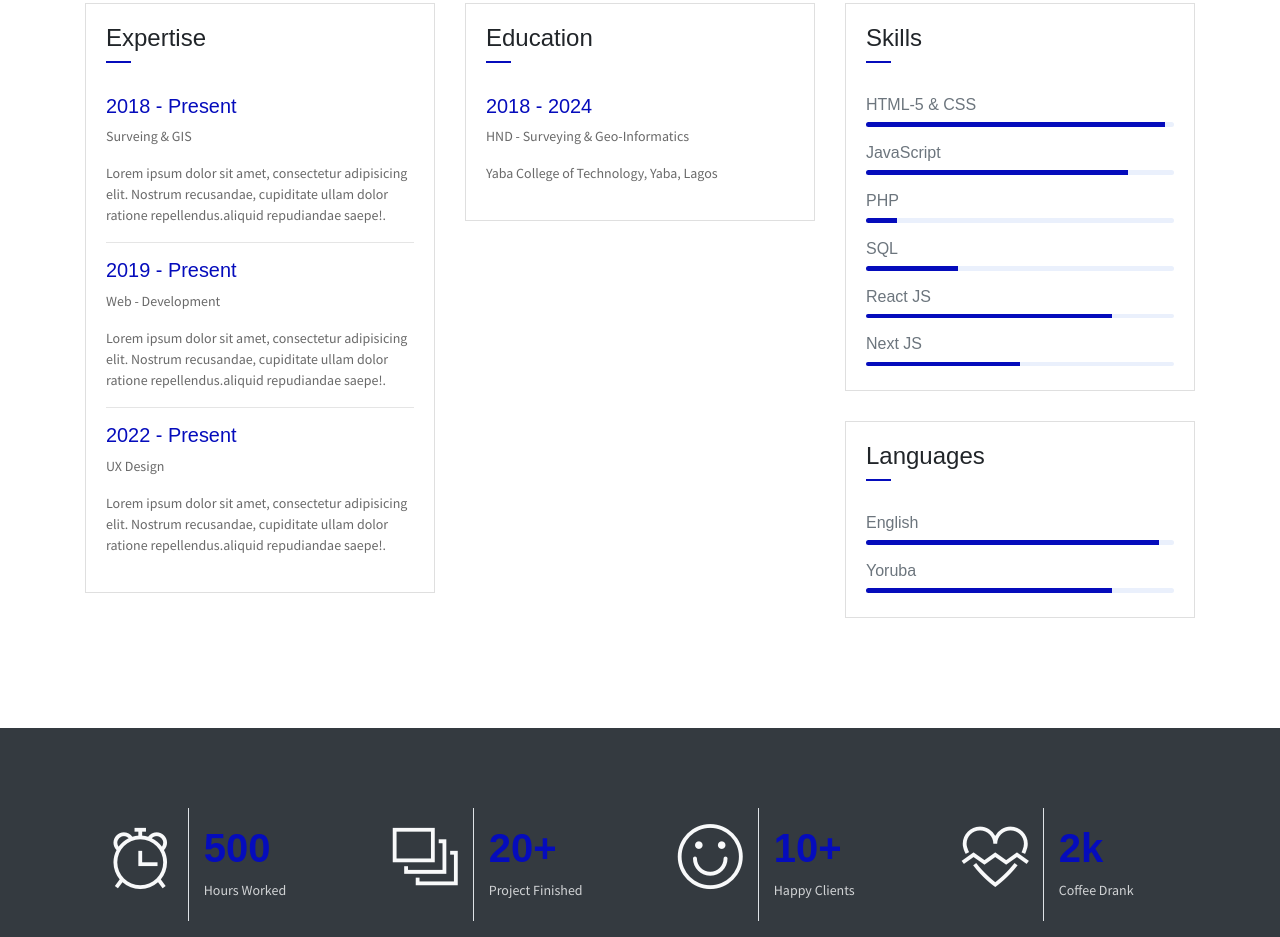
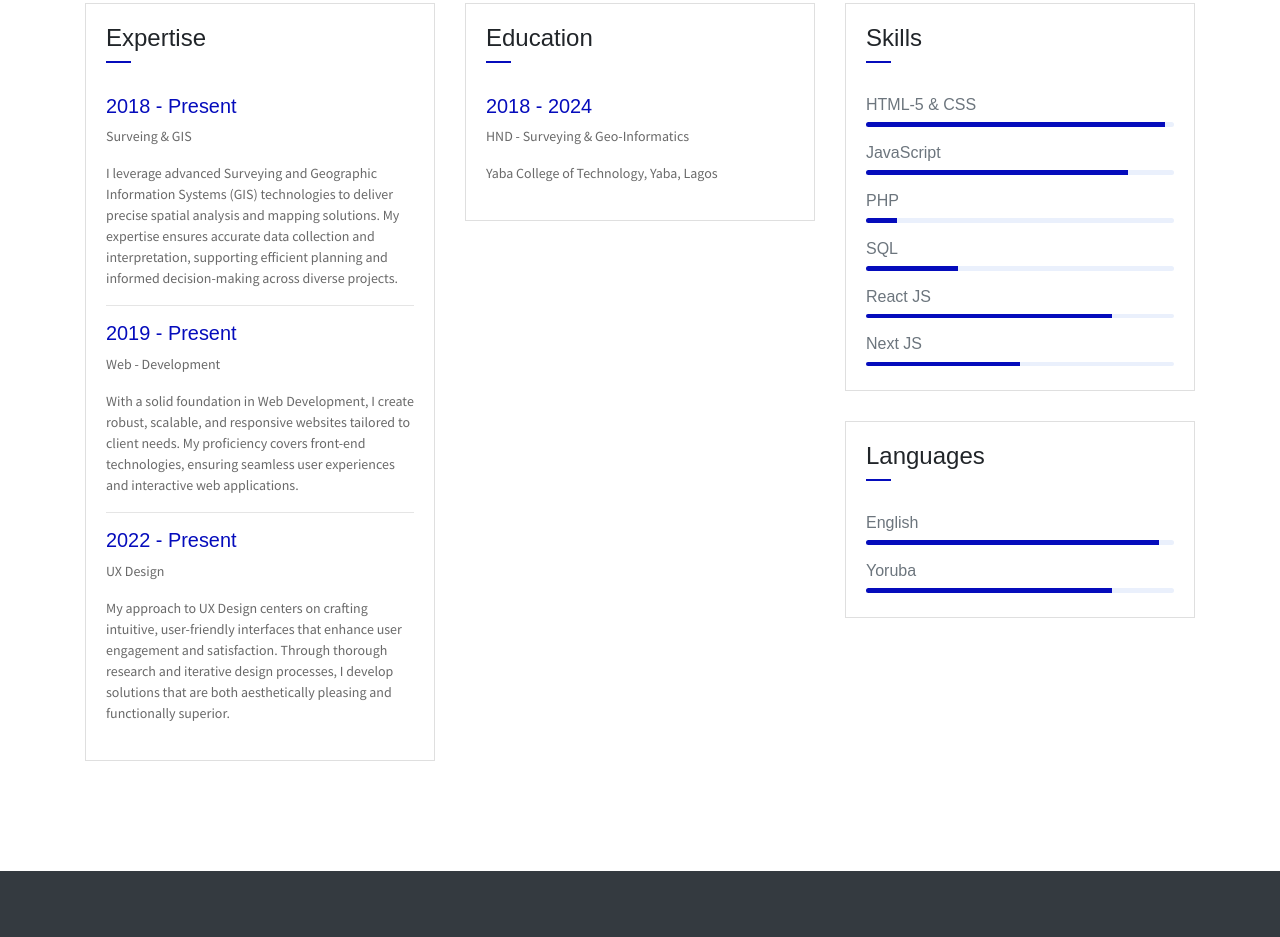
Before and after one commit to olamideolayemi/Olamide-Olayemi-Portfolio, a website with bundled scripts: page index.html in a window 1280 px wide. Shown: the part 1420-2357 px from the top of the page. Built offline with nearby package versions, Linux system fonts and the light colour scheme.

Commit message:
expertise

```diff
--- a/index.html
+++ b/index.html
@@ -160,15 +160,15 @@
                         <div class="card-body">
                             <h6 class="title text-danger">2018 - Present</h6>
                             <P>Surveing & GIS</P>
-                            <P class="subtitle">Lorem ipsum dolor sit amet, consectetur adipisicing elit. Nostrum recusandae, cupiditate ullam dolor ratione repellendus.aliquid repudiandae saepe!.</P>
+                            <P class="subtitle">I leverage advanced Surveying and Geographic Information Systems (GIS) technologies to deliver precise spatial analysis and mapping solutions. My expertise ensures accurate data collection and interpretation, supporting efficient planning and informed decision-making across diverse projects.</P>
                             <hr>
                             <h6 class="title text-danger">2019 - Present</h6>
                             <P>Web - Development</P>
-                            <P class="subtitle">Lorem ipsum dolor sit amet, consectetur adipisicing elit. Nostrum recusandae, cupiditate ullam dolor ratione repellendus.aliquid repudiandae saepe!.</P>
+                            <P class="subtitle">With a solid foundation in Web Development, I create robust, scalable, and responsive websites tailored to client needs. My proficiency covers front-end technologies, ensuring seamless user experiences and interactive web applications.</P>
                             <hr>
                             <h6 class="title text-danger">2022 - Present</h6>
                             <P>UX Design</P>
-                            <P class="subtitle">Lorem ipsum dolor sit amet, consectetur adipisicing elit. Nostrum recusandae, cupiditate ullam dolor ratione repellendus.aliquid repudiandae saepe!.</P>
+                            <P class="subtitle">My approach to UX Design centers on crafting intuitive, user-friendly interfaces that enhance user engagement and satisfaction. Through thorough research and iterative design processes, I develop solutions that are both aesthetically pleasing and functionally superior.</P>
                         </div>
                     </div>
                 </div>
```
